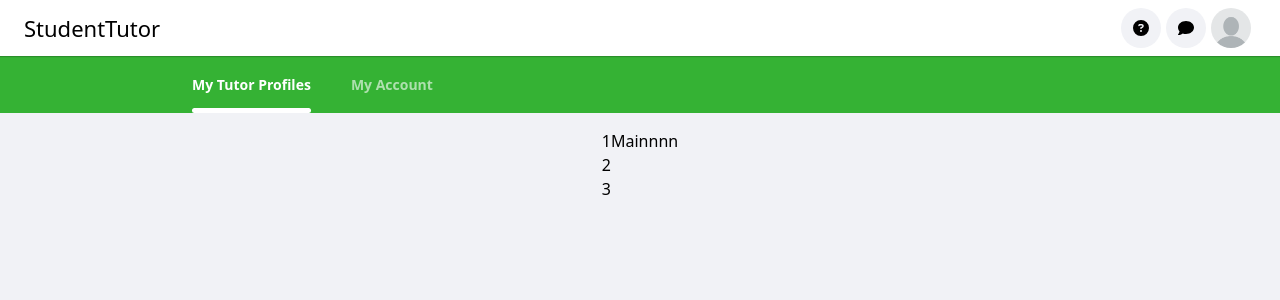
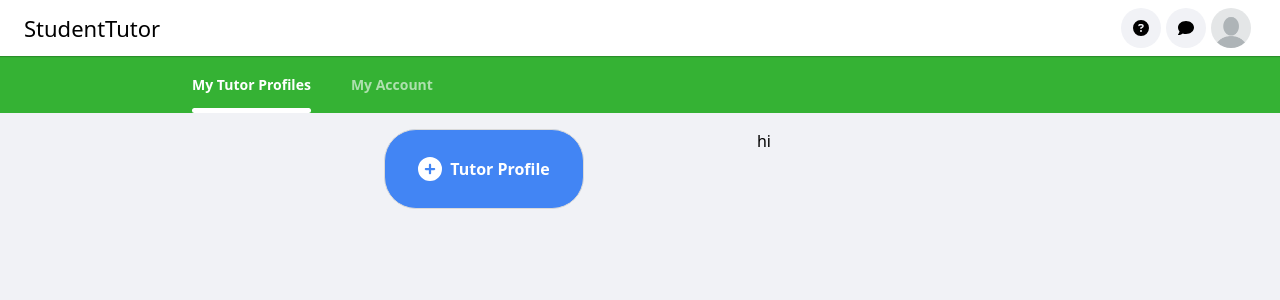
Before and after one commit to jayhonglee/GrabPencil-Frontend, a React (Create React App) app: page /profilePage in a window 1280 px wide. Shown: the top 300 px of the page. Built offline with nearby package versions, Linux system fonts and the light colour scheme; no server answers; sample sign-in values are in the browser's storage.

Commit message:
add api fetching in my tutor profiles page

```diff
--- a/src/App.js
+++ b/src/App.js
@@ -96,6 +96,7 @@ function App() {
                         <ProfilePage
                             isLoggedIn={isLoggedIn}
                             setFromState={setFromState}
+                            setIsLoggedIn={setIsLoggedIn}
                         />
                     ) : (
                         <Navigate to="/" state={"profilePage"} replace />
--- a/src/config/getIcons.js
+++ b/src/config/getIcons.js
@@ -20,6 +20,7 @@ import {
     faAngleUp,
     faEnvelope,
     faCircleUser,
+    faCirclePlus,
 } from "@fortawesome/free-solid-svg-icons";
 
 export default function getIcons() {
@@ -45,5 +46,6 @@ export default function getIcons() {
         faAngleUp,
         faEnvelope,
         faCircleUser,
+        faCirclePlus,
     };
 }
--- a/src/pages/ProfilePage/Main/Content/Aside/Aside.js
+++ /dev/null
@@ -1,10 +0,0 @@
-function Aside() {
-    return (
-        <div className="d-flex flex-column">
-            <div>1</div>
-            <div>2</div>
-            <div>3</div>
-        </div>
-    );
-}
-export default Aside;
--- a/src/pages/ProfilePage/Main/Content/Content.js
+++ /dev/null
@@ -1,13 +0,0 @@
-import Aside from "./Aside/Aside";
-import Main from "./Main/Main";
-
-function Content({}) {
-    return (
-        <div className="d-flex justify-content-center">
-            <Aside />
-            <Main />
-        </div>
-    );
-}
-
-export default Content;
--- a/src/pages/ProfilePage/Main/Content/Main/Main.js
+++ /dev/null
@@ -1,5 +0,0 @@
-function Main() {
-    return <div>Mainnnn</div>;
-}
-
-export default Main;
--- a/src/pages/ProfilePage/Main/Main.js
+++ b/src/pages/ProfilePage/Main/Main.js
@@ -1,8 +1,8 @@
 import { useState } from "react";
 import Navigation from "./Navigation/Navigation";
-import Content from "./Content/Content";
+import TutorProfileContent from "./TutorProfileContent/TutorProfileContent";
 
-function Main({}) {
+function Main({ setIsLoggedIn }) {
     const [currentButton, setCurrentButton] = useState("My Tutor Profiles");
     const contentWrapper = {
         padding: "16px",
@@ -15,7 +15,11 @@ function Main({}) {
                 setCurrentButton={setCurrentButton}
             />
             <div style={contentWrapper}>
-                <Content />
+                {currentButton === "My Tutor Profiles" ? (
+                    <TutorProfileContent setIsLoggedIn={setIsLoggedIn} />
+                ) : (
+                    <div>My Account</div>
+                )}
             </div>
         </>
     );
--- /dev/null
+++ b/src/pages/ProfilePage/Main/TutorProfileContent/Aside/Aside.js
@@ -0,0 +1,111 @@
+import { FontAwesomeIcon } from "@fortawesome/react-fontawesome";
+import { format } from "timeago.js";
+import { useState } from "react";
+
+function Aside({
+    myTutorProfiles,
+    avatarURL,
+    currentProfile,
+    setCurrentProfile,
+}) {
+    const [isHover, setIsHover] = useState({ state: false, profile: null });
+
+    const createNewBtnStyle = {
+        width: "200px",
+        height: "80px",
+        border: "solid #d9d9d9 1px",
+        background: "#4285f4",
+        borderRadius: "32px",
+        color: "#fff",
+        fontSize: "16px",
+        fontWeight: "bold",
+        padding: "24px",
+        marginBottom: "16px",
+    };
+
+    const plusIconStyle = {
+        color: "#fff",
+        width: "24px",
+        height: "24px",
+        marginRight: "8px",
+    };
+
+    console.log(myTutorProfiles, avatarURL, currentProfile);
+
+    const renderProfileList = myTutorProfiles.map((profile) => {
+        const textWrapStyle = {
+            fontWeight: "bold",
+            lineHeight: "24px",
+            whiteSpace: "nowrap",
+            overflow: "hidden",
+            textOverflow: "ellipsis",
+            width: "102px",
+            textAlign: "start",
+        };
+
+        const isCurrentProfile = currentProfile?._id === profile._id;
+        const isHovering = isHover.state && isHover.profile === profile._id;
+
+        return (
+            <div
+                style={{
+                    ...createNewBtnStyle,
+                    background: isCurrentProfile ? "#2A2A2A" : "",
+                    border: isHovering
+                        ? "solid #2A2A2A 1px"
+                        : "solid #d9d9d9 1px",
+                    color: isCurrentProfile ? "#fff" : "black",
+                    padding: "16px",
+                    cursor: "pointer",
+                    transition: "background 0.1s ease-in",
+                }}
+                className="d-flex justify-content-start align-items-center"
+                onClick={() => setCurrentProfile(profile)}
+                onMouseEnter={() =>
+                    setIsHover({ state: true, profile: profile._id })
+                }
+                onMouseLeave={() => setIsHover({ state: false, profile: null })}
+            >
+                <img
+                    src={avatarURL ? `${avatarURL}` : `/images/no_avatar.png`}
+                    style={{
+                        width: "48px",
+                        height: "48px",
+                        borderRadius: "18px",
+                        marginRight: "16px",
+                    }}
+                />
+                <div className="d-flex flex-column justify-content-center align-items-center">
+                    <p className="m-0" style={textWrapStyle}>
+                        {profile.headline}
+                    </p>
+                    <p
+                        className="m-0"
+                        style={{
+                            ...textWrapStyle,
+                            fontSize: "12px",
+                            color: "#5bca8d",
+                        }}
+                    >
+                        {format(profile.createdAt)}
+                    </p>
+                </div>
+            </div>
+        );
+    });
+
+    return (
+        <div className="d-flex flex-column">
+            <div
+                style={createNewBtnStyle}
+                className="d-flex justify-content-center align-items-center"
+                onClick={() => setCurrentProfile("create")}
+            >
+                <FontAwesomeIcon icon="circle-plus" style={plusIconStyle} />
+                <span style={{ lineHeight: "1" }}>Tutor Profile</span>
+            </div>
+            {renderProfileList}
+        </div>
+    );
+}
+export default Aside;
--- /dev/null
+++ b/src/pages/ProfilePage/Main/TutorProfileContent/Main/Main.js
@@ -0,0 +1,9 @@
+function Main() {
+    const wrapperStyle = {
+        padding: "0 24px",
+    };
+
+    return <div style={wrapperStyle} className="d-flex flex-column"></div>;
+}
+
+export default Main;
--- /dev/null
+++ b/src/pages/ProfilePage/Main/TutorProfileContent/Right/Right.js
@@ -0,0 +1,9 @@
+function Right() {
+    const wrapperStyle = {
+        width: "264px",
+    };
+
+    return <div style={wrapperStyle}>hi</div>;
+}
+
+export default Right;
--- /dev/null
+++ b/src/pages/ProfilePage/Main/TutorProfileContent/TutorProfileContent.js
@@ -0,0 +1,88 @@
+import Aside from "./Aside/Aside";
+import Main from "./Main/Main";
+import Right from "./Right/Right";
+import axios from "axios";
+import useCookie from "hooks/useCookie";
+import { useState, useEffect } from "react";
+import { useNavigate } from "react-router-dom";
+
+function TutorProfileContent({ setIsLoggedIn }) {
+    const [myTutorProfiles, setMyTutorProfiles] = useState([]);
+    const [avatarURL, setAvatarURL] = useState();
+    const [currentProfile, setCurrentProfile] = useState();
+    const getCookie = useCookie;
+    const navigate = useNavigate();
+    const header = {
+        withCredentials: true,
+        headers: {
+            Authorization: `Bearer ${getCookie("auth_token")}`,
+        },
+    };
+
+    useEffect(() => {
+        const getMyTutorProfiles = async () => {
+            try {
+                // Check valid token
+                const responseToken = await axios.post(
+                    `${process.env.REACT_APP_BASE_URL}/checkAuthToken`,
+                    {},
+                    {
+                        withCredentials: true,
+                        headers: {
+                            Authorization: `Bearer ${getCookie("auth_token")}`,
+                        },
+                    }
+                );
+
+                // Get user profile (avatar)
+                const userId = responseToken.data.user._id;
+
+                await axios
+                    .get(
+                        `${process.env.REACT_APP_BASE_URL}/users/${userId}/avatar`,
+                        { responseType: "arraybuffer" }
+                    )
+                    .then((response) => {
+                        const blob = new Blob([response.data], {
+                            type: "image/png",
+                        });
+                        const imageUrl = URL.createObjectURL(blob);
+                        setAvatarURL(imageUrl);
+                    });
+
+                // Get my tutor profiles
+                const responseTP = await axios.get(
+                    `${process.env.REACT_APP_BASE_URL}/tutorProfiles/me?sortBy=createdAt:Newest&pageSize=1000&pageNumber=1&maxPageIndex=1`,
+                    header
+                );
+                setCurrentProfile(responseTP.data.tutorProfiles[0] || "create");
+                setMyTutorProfiles(responseTP.data.tutorProfiles);
+            } catch (e) {
+                if (
+                    e.request.url.includes("/checkAuthToken") &&
+                    e.response !== 200
+                ) {
+                    localStorage.setItem("isLoggedIn", "false");
+                    setIsLoggedIn(false);
+                    navigate("/");
+                }
+            }
+        };
+        getMyTutorProfiles();
+    }, []);
+
+    return (
+        <div className="d-flex justify-content-center">
+            <Aside
+                myTutorProfiles={myTutorProfiles}
+                avatarURL={avatarURL}
+                currentProfile={currentProfile}
+                setCurrentProfile={setCurrentProfile}
+            />
+            <Main />
+            <Right />
+        </div>
+    );
+}
+
+export default TutorProfileContent;
--- a/src/pages/ProfilePage/ProfilePage.js
+++ b/src/pages/ProfilePage/ProfilePage.js
@@ -2,10 +2,9 @@ import MainLayout from "components/Layout/MainLayout";
 import Navbar from "components/Navbar/Navbar";
 import useFetchColorTheme from "hooks/useFetchColorTheme";
 import useFetch from "hooks/useFetch";
-import Footer from "components/Footer/Footer";
 import Main from "./Main/Main";
 
-function ProfilePage({ isLoggedIn, setFromState }) {
+function ProfilePage({ isLoggedIn, setFromState, setIsLoggedIn }) {
     const colorTheme = useFetchColorTheme();
     const buttonsConfig = useFetch("navbar")[1].buttons;
 
@@ -20,7 +19,7 @@ function ProfilePage({ isLoggedIn, setFromState }) {
                     isLoggedIn={isLoggedIn}
                 />
             }
-            content={<Main />}
+            content={<Main setIsLoggedIn={setIsLoggedIn} />}
             footer={<div></div>}
         />
     );
```
